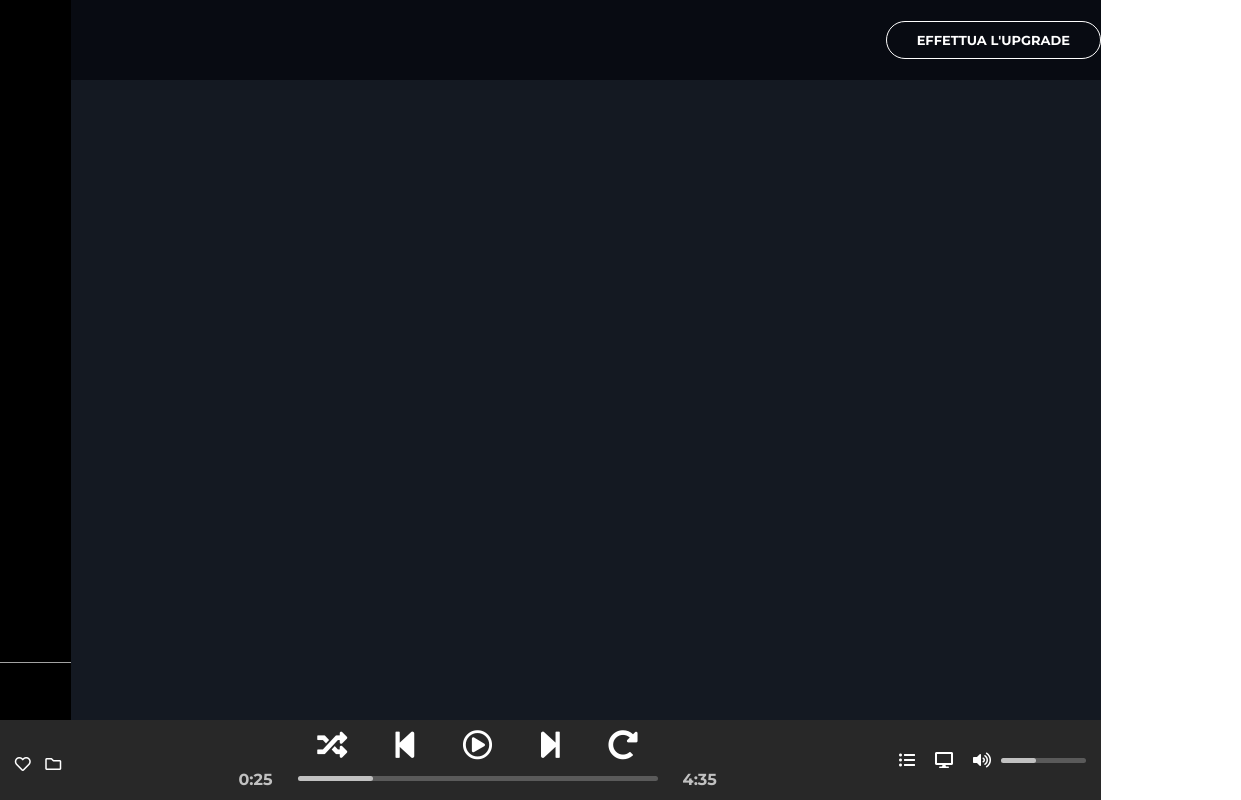
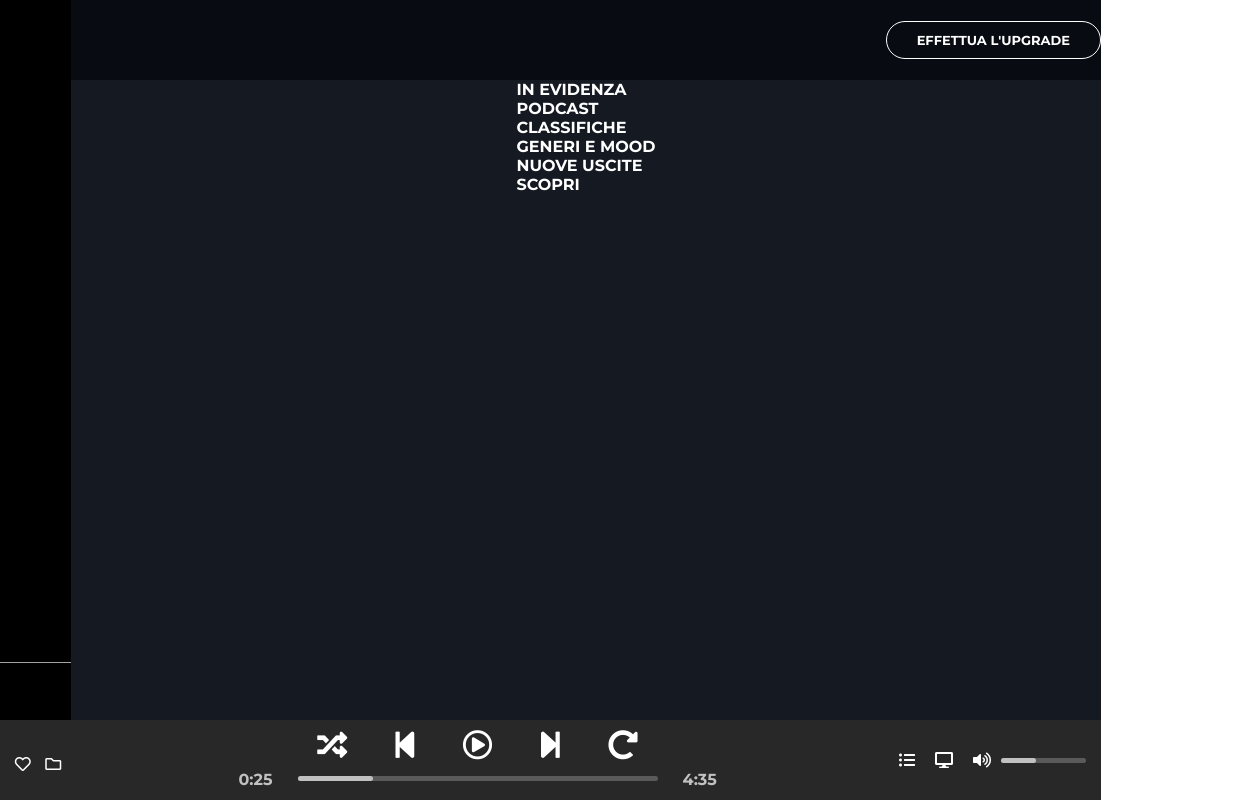
Before and after one commit to heatfreshdeveloper/html-css-spotifyweb, a plain HTML site: page index.html in a window 1280 px wide. Shown: the full height of the page, 179-1420 px from the left, 1241 px wide, since content can reach past the window. Drawn offline with Linux system fonts and the light colour scheme.

Commit message:
Sistemato css

```diff
--- a/css/style.css
+++ b/css/style.css
@@ -9,6 +9,10 @@
 body {
     font-family: 'Montserrat', sans-serif;
     color: white;
+}
+
+main {
+    overflow: hidden;
 }
 
 
@@ -152,6 +156,7 @@ body {
 /* Sezione main content*/
 
 .main-content-albums {
+    flex-direction: column;
     width: auto;
     flex-grow: 1;
     height: 100%;
@@ -176,9 +181,7 @@ body {
 }
 
 .main-content-albums-navbar {
-    height: 60px;
     width: 100%;
-    flex-direction: row;
     justify-content: center;
     align-items: center;
 }
```
